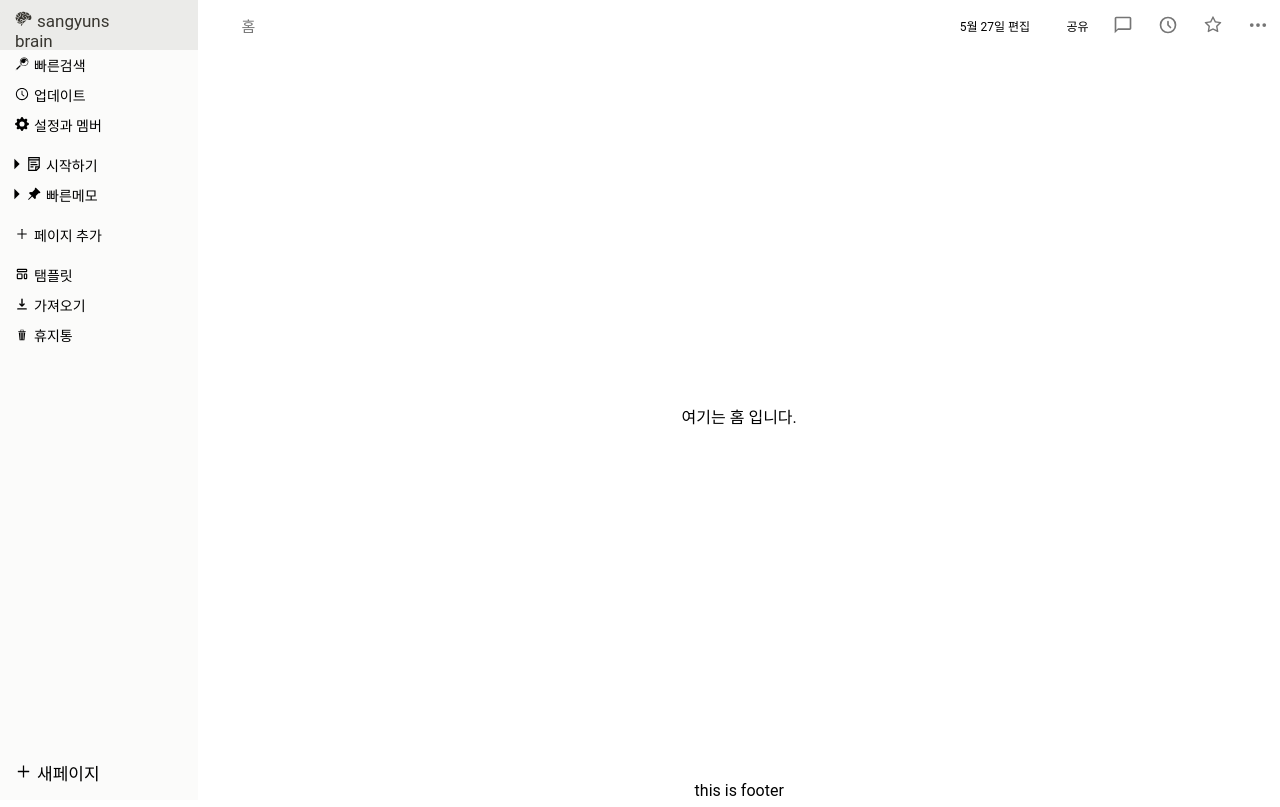
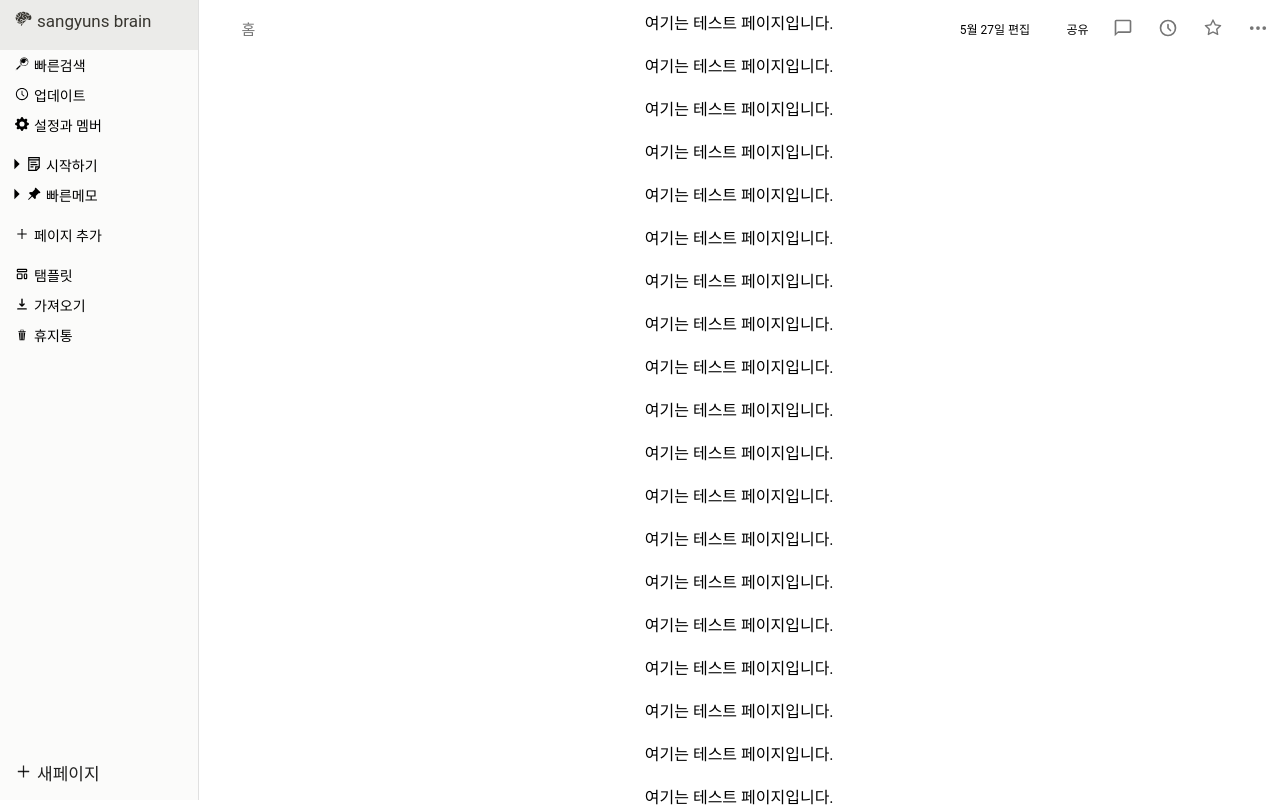
Before and after one commit to falconlee236/Clone_Notion_by_React, a React (Create React App) app: page / in a window 1280 px wide. Shown: the top 807 px of the page. Built offline with nearby package versions, Linux system fonts and the light colour scheme.

Commit message:
add absolute sidebar(drawer)

```diff
--- a/package.json
+++ b/package.json
@@ -6,6 +6,7 @@
     "@emotion/react": "^11.10.5",
     "@emotion/styled": "^11.10.5",
     "@material/tooltip": "^14.0.0",
+    "@mui/icons-material": "^5.10.9",
     "@mui/material": "^5.10.11",
     "@testing-library/jest-dom": "^5.16.4",
     "@testing-library/react": "^13.3.0",
--- a/src/Layout/Contents.js
+++ b/src/Layout/Contents.js
@@ -1,10 +1,11 @@
-import React from 'react';
+import React, {useState} from 'react';
 import Sidebar from './Sidebar';
 import styled from 'styled-components';
 import { Routes, Route } from 'react-router-dom';
 import Home from '../page/Home';
 import Start from '../page/Start';
 import QuickMemo from '../page/QuickMemo';
+import Drawer from '@mui/material/Drawer';
 
 
 const Contentstyle = styled.div`
@@ -28,10 +29,22 @@ const Main = styled.div`
 
 
 function Contents(){
+    const [open, setOpen] = useState(true);
+
+    const handleDrawerOpen = () => {
+        setOpen(true);
+    };
+
+    const handelDrawerClose = () => {
+        setOpen(false);
+    };
+
     return (
         <div>
             <Contentstyle>
-                <Sidebar height="100vh"/>
+                <Drawer variant='persistent' anchor='left' open={open}>
+                    <Sidebar height="100vh"/>
+                </Drawer>
                 <Main>
                     <Routes>
                         <Route path="/" element={<Home/>}/>
--- a/src/Layout/Header.js
+++ b/src/Layout/Header.js
@@ -12,7 +12,7 @@ const Headerstyle = styled.div`
     justify-content: space-between;
     align-items: center;
     width: 84.5vw;
-    height: 50px;
+    height: 7vh;
 `;
 
 const HeaderButtonstyle = styled.div`
--- a/src/Layout/Sidebar.js
+++ b/src/Layout/Sidebar.js
@@ -30,7 +30,6 @@ const SidebarMiddlestyle = styled.div`
 
 function Sidebar({height}){
     const [ButtonInfo] = useContext(ButtonInfoContext);
-    console.log(ButtonInfo);
     return (
         <Sidebarstyle height={height}>
             <SidebarHeader>
--- a/src/component/Buttons.js
+++ b/src/component/Buttons.js
@@ -9,6 +9,8 @@ import {GrNotes, GrNote} from 'react-icons/gr';
 import {HiOutlineTemplate, HiDownload} from 'react-icons/hi';
 import { Link } from "react-router-dom";
 import { ButtonInfoContext } from "../App";
+import { MdDoubleArrow }  from 'react-icons/md';
+
 
 const ButtonContainer = styled.div`
     display: flex;
@@ -91,12 +93,19 @@ export function ButtonItem({icon, title, isArrow, isTitle, isMiddle}){
                 {title}
             </Buttonstyle>
             <SideButtonContainer>
+                {isTitle ?
+                    <MiniButtonStyle isMiddle={true}>
+                        <MdDoubleArrow className="visible" style={{transform: "rotate(180deg)"}} />
+                    </MiniButtonStyle> :
+                    (<>
                         <MiniButtonStyle isMiddle={isMiddle}>
                             <BsThreeDots className="visible"/>
                         </MiniButtonStyle>
                         <MiniButtonStyle isMiddle={isMiddle}>
                             <AiOutlinePlus className="visible" />
                         </MiniButtonStyle>
+                    </>)
+                }
             </SideButtonContainer>
         </ButtonContainer>
 
--- a/src/page/Home.js
+++ b/src/page/Home.js
@@ -1,15 +1,35 @@
 import React from "react";
 import Header from "../Layout/Header";
-import Footer from "../Layout/Footer";
+import styled from "styled-components";
+
+const Container = styled.div`
+    display: flex;
+    flex-direction: column;
+    justify-content: center;
+    align-items: center;
+    width: 80vw;
+    height: 90vh;
+`
 
 function Home(){
+    const repeat = () => {
+        const result = [];
+        for(let i = 0; i < 50; i++){
+            result.push(<><span>여기는 테스트 페이지입니다.</span><br/></>);
+        }
+        return result;
+    }
     return (
         <>
-            <Header title="홈"/>
-            여기는 홈 입니다.
-            <Footer />
+        <Header title="홈"/>
+        <Container>
+            {repeat()}
+        </Container>
         </>
     )
 };
 
 export default Home;
+
+//사이드바 따라다니게 만들어야함
+//사이드바 UI사용해야 할거 같음
```
Also changed, not shown: 1 other file (tests, documents, lock files or other folders). Lines whose indentation alone changed are shown as unchanged.
